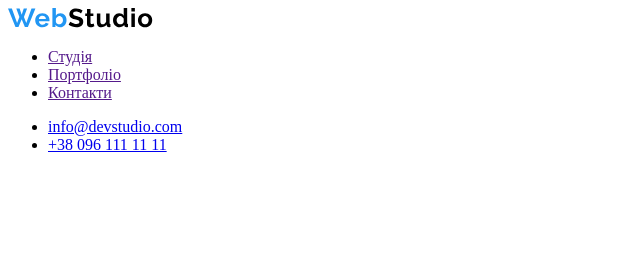
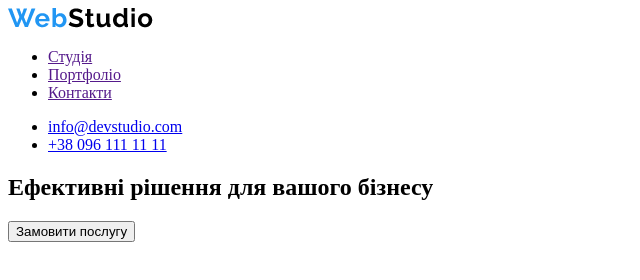
Before and after one commit to fineneck/goit-markup-hw-01, a plain HTML site: page index.html in a window 1280 px wide. Shown: the whole page, without its empty margins (0-640 px from the left). Drawn offline with Linux system fonts and the light colour scheme.

Commit message:
section-1

```diff
--- a/index.html
+++ b/index.html
@@ -4,13 +4,14 @@
     <meta charset="UTF-8">
     <meta http-equiv="X-UA-Compatible" content="IE=edge">
     <meta name="viewport" content="width=device-width, initial-scale=1.0">
-    <title>Document</title>
+    <title>WebStudio</title>
 </head>
 <body>
+    <!--Верхня лінія-->
     <header>
        <nav>
         <a href="/">
-            <img src="./images/WebStudio.svg" alt="">
+            <img src="./images/WebStudio.png" alt="logo">
         </a>
 
         <ul>
@@ -24,5 +25,17 @@
             <li><a href="tel:+380961111111">+38 096 111 11 11</a></li>
         </ul>
     </header>
+    <!--Шапка-->
+    <div>
+        <section>
+            <h1>Ефективні рішення для вашого бізнесу</h1>
+            <button type="button">Замовити послугу</button>
+        </section>
+    </div>
+    <!--Особливості-->
+    <main>
+    </main>
+    <footer>
+    </footer>
 </body>
 </html>
```
Also changed, not shown: images/WebStudio.png (added).
